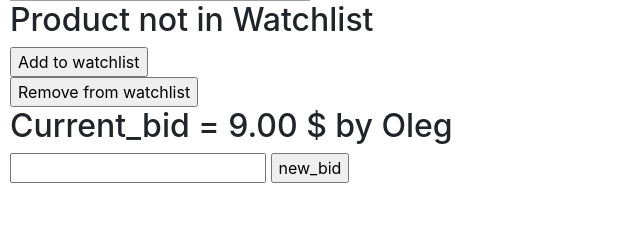
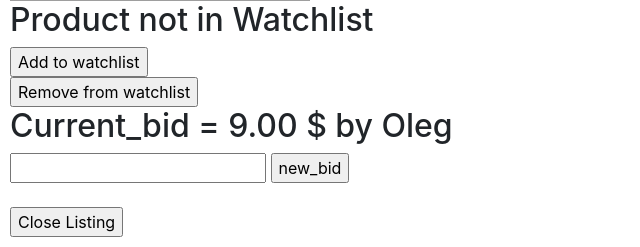
Before and after one commit to OlegAnts/CS50_Project4, a Django app: the page made by auctions/models.py in a window 1280 px wide. Shown: the part 704-951 px from the top of the page, without its empty margins (0-640 px from the left). Before the commit the page ends 897 px from the top, so only its background shows below. Run offline with Django 3.2, Linux system fonts and the light colour scheme; the first user in the database is signed in; data comes from the database, SQL or seed files in the repository; some libraries are stand-ins or nearby versions; grey boxes are pictures that could not be loaded.

Commit message:
created the opportunity to close listing

```diff
--- a/auctions/models.py
+++ b/auctions/models.py
@@ -27,7 +27,7 @@ class Listing(models.Model):
 
     list_owner = models.ForeignKey(User, on_delete=models.SET_NULL, null=True, related_name="my_listings")
     list_buyers = models.ManyToManyField(User, through="UserListingRelation", related_name="lots")
-    list_winner = models.ForeignKey(User, null=True, on_delete=models.SET_NULL)
+    list_winner = models.ForeignKey(User, null=True, on_delete=models.SET_NULL, related_name='my_wins')
     watchlist = models.ManyToManyField(User, through="Watchlist", related_name="watchlist")
 
     def __str__(self):
--- a/auctions/templates/auctions/listing.html
+++ b/auctions/templates/auctions/listing.html
@@ -40,6 +40,14 @@
             Not signed in.
         {% endif %}
     </div>
+<br>
+    <div>
+        {% if user == owner %}
+            <form>
+                <input type="submit" value="Close Listing" formaction="{% url 'close_listing' listing.list_title %}">
+            </form>
+        {% endif %}
+    </div>
 
 
 
--- a/auctions/urls.py
+++ b/auctions/urls.py
@@ -14,6 +14,7 @@ urlpatterns = [
     path("watchlist", views.watchlist, name="watchlist"),
     path("add_to_watchlist/<str:list_title>/", views.add_to_watchlist, name="add_to_watchlist"),
     path("remove_from_watchlist/<str:list_title>/", views.remove_from_watchlist, name="remove_from_watchlist"),
-    path("make_bid/<str:list_title>/", views.make_bid, name='make_bid')
+    path("make_bid/<str:list_title>/", views.make_bid, name='make_bid'),
+    path("close_listing/<str:list_title>/", views.close_listing, name='close_listing')
 
 ]
--- a/auctions/views.py
+++ b/auctions/views.py
@@ -113,6 +113,8 @@ def remove_from_watchlist(request, list_title):
 def listing(request, list_title):
     listing = Listing.objects.get(pk=list_title)
     watchlist_status = ''
+    user = request.user
+    owner = Listing.objects.get(list_title=list_title).list_owner
     try:
         current_bid = UserListingRelation.objects.filter(listing=list_title).order_by("-bid_price")[0].bid_price
         current_bid_buyer = UserListingRelation.objects.filter(listing=list_title).order_by("-bid_price")[0].user
@@ -180,3 +182,15 @@ def make_bid(request, list_title):
         else:
             messages.error(request, 'Your bid mast be more then current bid!')
     return HttpResponseRedirect(reverse("listing", kwargs={"list_title": list_title}))
+
+
+def close_listing(request, list_title):
+    # добавить закрытие листинга и закрыть возможность повторной покупки
+    current_bid = current_bid = UserListingRelation.objects.filter(listing=list_title).order_by("-bid_price")[0]
+    winner = current_bid.user
+    listing = Listing.objects.get(list_title=list_title)
+    listing.list_winner = winner
+    listing.save()
+
+
+    return HttpResponseRedirect(reverse("listing", kwargs={"list_title": list_title}))
```
Also changed, not shown: db.sqlite3.
